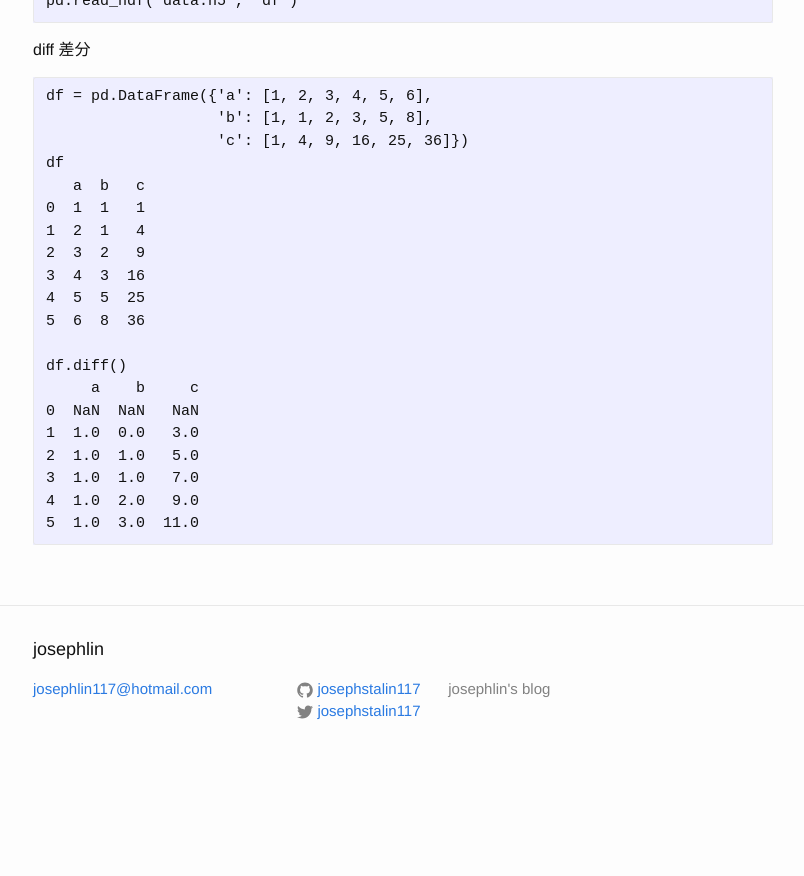
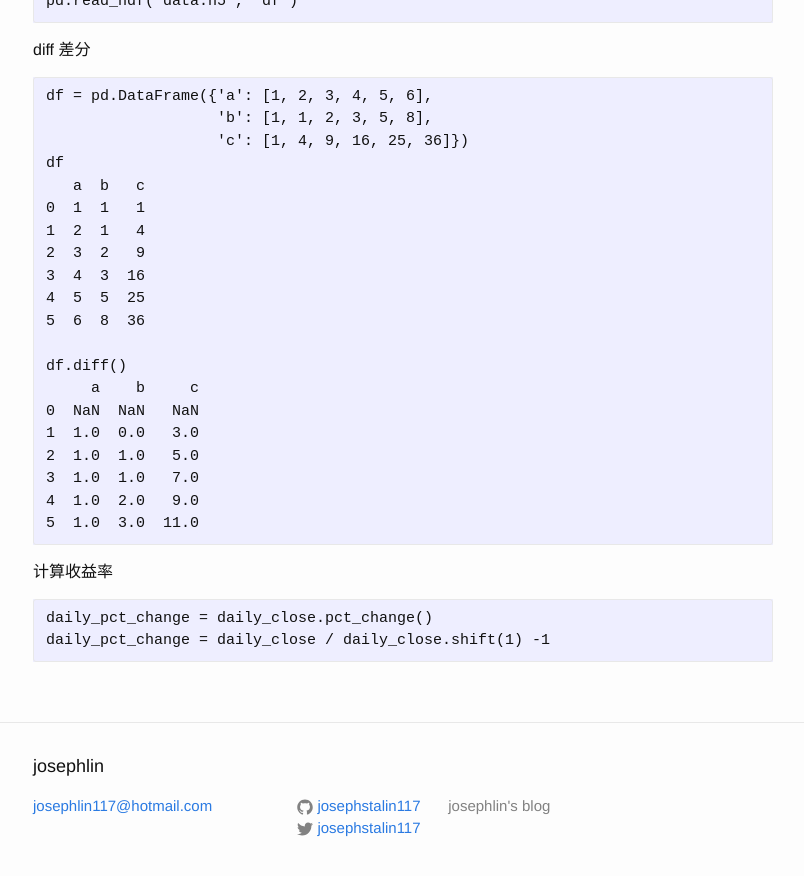
Before and after one commit to josephstalin117/josephstalin117.github.io, a Jekyll site: the page built from _posts/2018-3-13-pandas.markdown, in a window 1280 px wide and 900 px high, scrolled down 14552 px. Shown: the top 876 px of the window, without its empty margins (237-1041 px from the left). Built offline with Jekyll 4.4.1, drawn with Linux system fonts in a browser that asks for light colours; before the commit the page ends 15335 px from its top, so only the background shows below that.

Commit message:
add pct_change

````diff
--- a/_posts/2018-3-13-pandas.markdown
+++ b/_posts/2018-3-13-pandas.markdown
@@ -661,3 +661,10 @@ df.diff()
 4  1.0  2.0   9.0
 5  1.0  3.0  11.0
 ```
+
+计算收益率
+
+```
+daily_pct_change = daily_close.pct_change()
+daily_pct_change = daily_close / daily_close.shift(1) -1
+```
````
